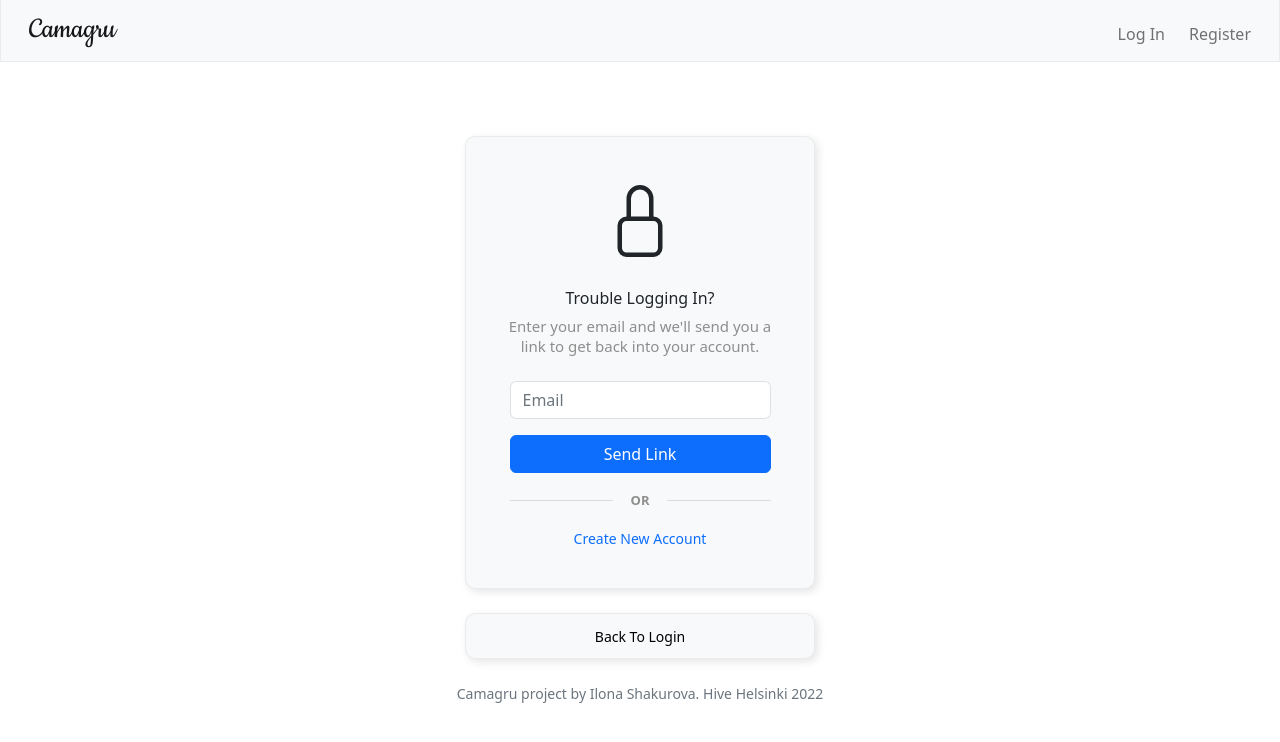
After one commit to fglsn/camagru, a PHP site: page /camagru/forgot_password in a window 1280 px wide. The commit adds this page. Shown: the top 742 px of the page. Run offline with PHP 8.4, Linux system fonts and the light colour scheme; data comes from the database, SQL or seed files in the repository; both versions use the stored data as it was after the commit.

Commit message:
Modify heather, add forgot password sql part and front-end

```diff
--- /dev/null
+++ b/forgot_password.php
@@ -0,0 +1,13 @@
+<?php
+	require_once("./config/include.php");
+	require_once("./src/user_db.php");
+
+	$info = '';
+
+	if (is_get_request()) {
+		echo get_template('forgot_password.php', array(
+			'title' => 'Forgot Password',
+			'info' => $info,
+		));
+	}
+?>
--- a/static/style.css
+++ b/static/style.css
@@ -172,21 +172,21 @@ main {
 
 /* Messages */
 
-.info-box {
-	margin: 24px;
+/* .info-box {
 	display: flex;
-	flex-wrap: nowrap;
-	justify-content: center;
-	align-items: center;
+	background-color: #92bace17;
+	padding: 6px 32px;
+	text-align: end;
+	margin: 24px 0px 24px 70%;
 	width: fit-content;
-	flex-direction: column;
-}
+	border: 1px solid #ebe9e93e;
+	border-radius: 8px;
+} */
 
 .info {
-	/* text-align: center; */
-	font-size: 1.3rem;
-	color: #858484;
-	text-shadow: 1px 1px #73737336;
+	padding: 24px;
+	text-align: center;
+	color: rgba(0, 0, 0, 0.674);
 }
 
 /* Forms */
@@ -197,7 +197,7 @@ main {
 
 .form-wrapper {
 	min-height: 100%;
-	margin: 3rem 0;
+	margin: 1erm 0;
 }
 
 .form-container {
@@ -249,7 +249,7 @@ main {
 
 .form-footer {
 	color: rgba(var(--fe0,0,55,107),1);
-	font-size: 12px;
+	font-size: 14px;
 	line-height: 16px;
 	margin-top: 12px;
 	text-align: center;
--- a/templates/feed.php
+++ b/templates/feed.php
@@ -3,11 +3,9 @@
 ?>
 
 <main class="main-feed" role="main">
-
+	<span class="info"><?php echo $info;?></span>
 	<section class="feed">
-		<span class="info-box"><div class="info"><?php echo $info;?></div></span>
 		<div class="post-listing">
-
 			<article class="post-wrapper">
 				<div class="post">
 					<div class="post-header">
--- /dev/null
+++ b/templates/forgot_password.php
@@ -0,0 +1,43 @@
+<?php
+	include(__DIR__ . "/header.php");
+?>
+
+<main>
+	<span class="info"><?php echo $info;?> </span>
+	<div class="form-wrapper">
+		<div class="form-container">
+			<div style="padding: 48px 0 0 0;">
+				<svg xmlns="http://www.w3.org/2000/svg" width="72" height="72" fill="currentColor" class="bi bi-lock" viewBox="0 0 16 16">
+					<path d="M8 1a2 2 0 0 1 2 2v4H6V3a2 2 0 0 1 2-2zm3 6V3a3 3 0 0 0-6 0v4a2 2 0 0 0-2 2v5a2 2 0 0 0 2 2h6a2 2 0 0 0 2-2V9a2 2 0 0 0-2-2zM5 8h6a1 1 0 0 1 1 1v5a1 1 0 0 1-1 1H5a1 1 0 0 1-1-1V9a1 1 0 0 1 1-1z"/>
+				</svg>
+			</div>
+			<h3 style="font-size: 1em; padding: 32px 0 0 0;" class="form-header">Trouble Logging In?</h3>
+			<p class="form-header-text" style="font-size: 15px; font-weight: 300;">Enter your email and we'll send you a link to get back into your account.</p>
+			<form action="forgot_password.php" method="post" class="form-box">
+				<div class="mb-3">
+					<input type="email" class="form-control" id="email" name="email" placeholder="Email" autocomplete="off" required>
+				</div>
+				<div class="d-grid gap-2">
+					<button class="btn btn-primary" type="submit">Send Link</button>
+				</div>
+				<div class="separator"><div class="line"></div><div class="or">OR</div><div class="line"></div></div>
+				<div class="sign-up"><a href="./signup.php">Create New Account</a></div>
+			</form>
+		</div>
+		<div class="form-container">
+			<div class="sign-text">
+				<p class="sign-up">
+					<a data-testid="sign-up-link" href="./signup.php">
+						<span class="sign-link" style="color: black; font-weight: 500;">
+							Back To Login
+						</span>
+					</a>
+				</p>
+			</div>
+		</div>
+	</div>
+</main>
+
+<?php
+	include(__DIR__ . "/footer.php");
+?>
--- a/templates/header.php
+++ b/templates/header.php
@@ -24,15 +24,15 @@
 			</svg> -->
 			</a>
 			<!-- When not logged in -->
-			<div class="navbar" id="navbarNavAltMarkup">
+			<?php if (!isset($_SESSION['email']) || empty($_SESSION['email'])) {
+				echo '<div class="navbar" id="navbarNavAltMarkup">
 						<ul class="navbar-nav ml-auto mt-2">
 							<li class="nav-item"><a class="nav-link" href="./login.php">Log In</a></li>
 							<li class="nav-item"><a class="nav-link" href="./signup.php">Register</a></li>
 						</ul>
-			</div>
-
-			<!-- When logged in -->
-			<div class="navbar" id="navbarNavAltMarkup">
+					</div>';
+			} else {
+				echo '<div class="navbar" id="navbarNavAltMarkup">
 						<ul class="navbar-nav ml-auto mt-2">
 							<li class="nav-item"><a class="nav-link" href="./newpost.php">
 								<svg aria-label="New post" class="plus" color="#262626" fill="#262626" height="24" role="img" viewBox="0 0 24 24" width="24"><path d="M2 12v3.45c0 2.849.698 4.005 1.606 4.944.94.909 2.098 1.608 4.946 1.608h6.896c2.848 0 4.006-.7 4.946-1.608C21.302 19.455 22 18.3 22 15.45V8.552c0-2.849-.698-4.006-1.606-4.945C19.454 2.7 18.296 2 15.448 2H8.552c-2.848 0-4.006.699-4.946 1.607C2.698 4.547 2 5.703 2 8.552z" fill="none" stroke="currentColor" stroke-linecap="round" stroke-linejoin="round" stroke-width="2"></path><line fill="none" stroke="currentColor" stroke-linecap="round" stroke-linejoin="round" stroke-width="2" x1="6.545" x2="17.455" y1="12.001" y2="12.001"></line><line fill="none" stroke="currentColor" stroke-linecap="round" stroke-linejoin="round" stroke-width="2" x1="12.003" x2="12.003" y1="6.545" y2="17.455"></line></svg></a>
@@ -47,6 +47,7 @@
 								<svg xmlns="http://www.w3.org/2000/svg" aria-label="Logout" class="logout-button" color="#262626" fill="#262626" width="24" height="24" viewBox="0 0 24 24"><path d="M14 19v-.083c-1.178.685-2.542 1.083-4 1.083-4.411 0-8-3.589-8-8s3.589-8 8-8c1.458 0 2.822.398 4 1.083v-2.245c-1.226-.536-2.576-.838-4-.838-5.522 0-10 4.477-10 10s4.478 10 10 10c1.424 0 2.774-.302 4-.838v-2.162zm4-9.592l2.963 2.592-2.963 2.592v-1.592h-8v-2h8v-1.592zm-2-4.408v4h-8v6h8v4l8-7-8-7z"/></svg></a>
 							</li>
 						</ul>
-			</div>
+				</div>';
+			} ?>
 		</nav>
 	</header>
--- a/templates/login.php
+++ b/templates/login.php
@@ -18,7 +18,7 @@
 					<button class="btn btn-primary" type="submit">Log in</button>
 				</div>
 				<div class="separator"><div class="line"></div><div class="or">OR</div><div class="line"></div></div>
-				<div class="form-footer"><a href="#">Forgot password?</a></div>
+				<div class="form-footer"><a href="./forgot_password.php">Forgot password?</a></div>
 			</form>
 		</div>
 		<div class="form-container">
```
Also changed, not shown: config/init_v1.sql (+8 -0 lines). Lines whose indentation alone changed are shown as unchanged.
